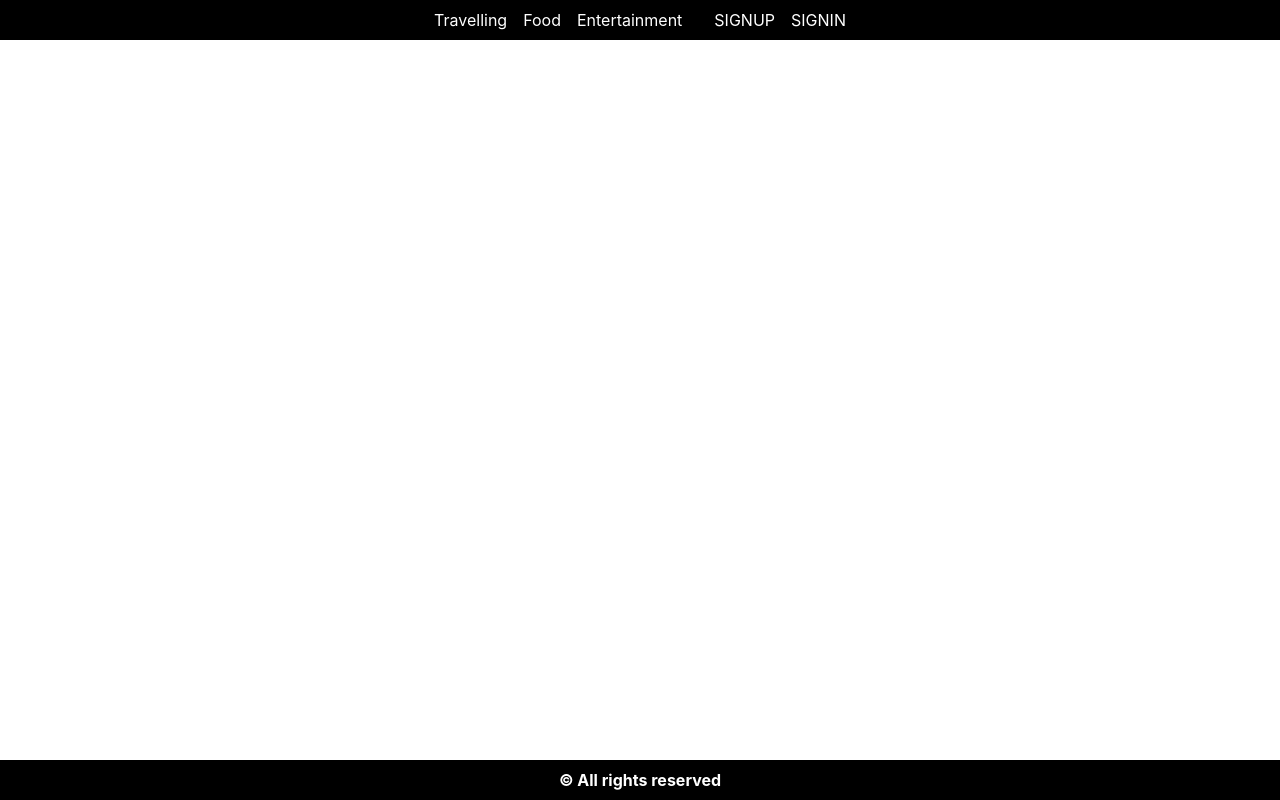
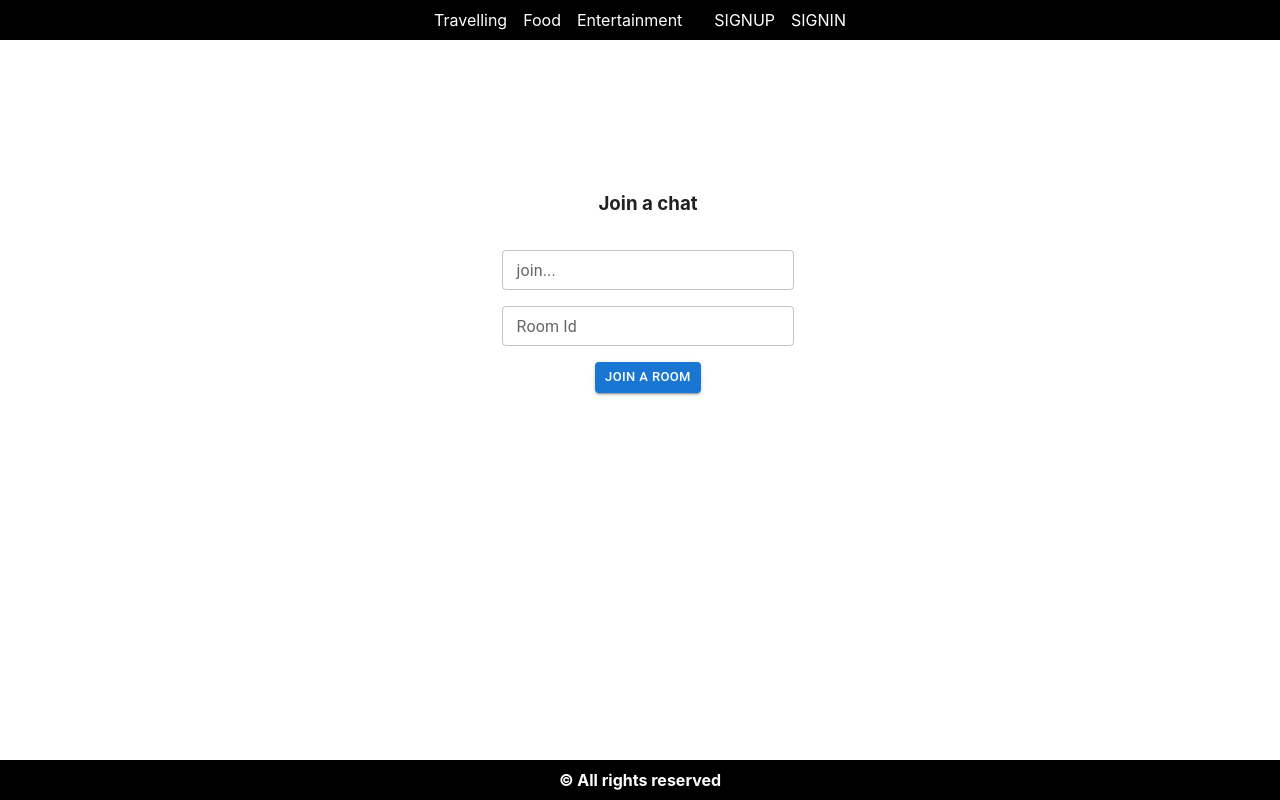
Before and after one commit to Ballazi/newreactproject, a React (Create React App) app: page /messenger in a window 1280 px wide. Built offline with nearby package versions, Linux system fonts and the light colour scheme; no server answers; sample sign-in values are in the browser's storage.

Commit message:
new update

```diff
--- a/package.json
+++ b/package.json
@@ -19,6 +19,7 @@
     "react-router-dom": "^6.8.1",
     "react-scripts": "5.0.1",
     "redux": "^4.2.1",
+    "socket.io-client": "^4.6.1",
     "styled-components": "^5.3.6",
     "web-vitals": "^2.1.4"
   },
--- a/src/App.js
+++ b/src/App.js
@@ -17,6 +17,8 @@ import ContentPage from './components/content page/ContentPage';
 import Followers from './components/follow page/Followers';
 import Followings from './components/follow page/Followings';
 import UserDetails from './components/user detail/UserDetails';
+import Messenger from './components/messenger/Messenger';
+import ChatRoom from './components/messenger/ChatRoom';
 
 const Wrapper = styled(Paper)(({ theme }) => ({
   padding: "10px",
@@ -79,6 +81,8 @@ function App() {
             <Route exact path="/user/followres" element={<Followers />} />
             <Route exact path="/user/following" element={<Followings />} />
             <Route exact path="/user/details" element={<UserDetails />} />
+            {/* <Route exact path="/messenger" element={<Messenger />} /> */}
+            <Route exact path="/messenger" element={<ChatRoom />} />
           </Routes>
         </Wrapper>
       </Grid>
--- a/src/Nav.js
+++ b/src/Nav.js
@@ -27,6 +27,13 @@ const Nav = () => {
                     : ""
                 }
                 {
+                    isLoggedIn === "true" ?
+                    <Grid item >
+                    <NavLink to={"/messenger"} style={({ isActive }) => { return { color: isActive ? "blue" : "white", textDecoration: "none" } }}>Messenger</NavLink>
+                    </Grid>
+                    : ""
+                }
+                {
                     isLoggedIn !== "true" ?
                     <Grid item >
                     <NavLink to={"/Signup"} style={({ isActive }) => { return { color: isActive ? "blue" : "white", textDecoration: "none" } }}>SIGNUP</NavLink>
--- a/src/api/api.json
+++ b/src/api/api.json
@@ -16,5 +16,6 @@
     "allFollowers" : "http://localhost:8000/api/user/follow/",
     "allFollowings" : "http://localhost:8000/api/user/following/",
     "userBlogs" : "http://localhost:8000/api/blog/userBlogs/",
-    "deleteBlog" : "http://localhost:8000/api/blog/deleteBlogs/"
+    "deleteBlog" : "http://localhost:8000/api/blog/deleteBlogs/",
+    "service" : "http://localhost:8000"
 }
--- /dev/null
+++ b/src/components/messenger/Chat.js
@@ -0,0 +1,70 @@
+import React, { useState, useEffect } from 'react';
+import { Grid, Typography, Button, TextField } from '@mui/material';
+import moment from 'moment';
+
+const Chat = ({ socket, userName, room }) => {
+    const [messageData, setMessageData] = useState("");
+    const [messageList, setMessageList] = useState([]);
+
+    useEffect(() => {
+        socket.on("message_recive", data => {
+            setMessageList(currentList => [...currentList, data]);
+        })
+    }, [])
+
+
+    const messageHandler = () => {
+        if (messageData !== null) {
+            const obj = {
+                room: room,
+                author: userName,
+                message: messageData,
+                time: moment(new Date()).format("HH:MM")
+            }
+            socket.emit("message_sent", obj);
+        }
+    }
+
+
+
+    return (
+        <Grid container spacing={2} sx={{ width: "30%", margin: "8% auto" }}>
+            <Grid item xs={12} sm={12} md={12}><Typography>Live chat</Typography></Grid>
+            <Grid item xs={12} sm={12} md={12}>
+                {
+                    messageList.length !== 0 ?
+                        messageList.map(ele => {
+                            return (
+                                <Typography variant='h5'>{ele.message}</Typography>
+                            )
+                        })
+                        : ""
+                }
+            </Grid>
+            <Grid item>
+                <Grid container direction={"row"}>
+                    <Grid item>
+                        <TextField
+                            placeholder='Hey...'
+                            size='small'
+                            fullWidth
+                            value={messageData}
+                            onChange={e => setMessageData(e.target.value)}
+                        />
+                    </Grid>
+                    <Grid item>
+                        <Button
+                            variant='contained'
+                            size='medium'
+                            onClick={() => messageHandler()}
+                        >
+                            &#9658;
+                        </Button>
+                    </Grid>
+                </Grid>
+            </Grid>
+        </Grid>
+    )
+}
+
+export default Chat
--- /dev/null
+++ b/src/components/messenger/ChatRoom.js
@@ -0,0 +1,72 @@
+import { TextField, Button, Grid } from '@mui/material';
+import React, { useState, useEffect } from 'react';
+import io from 'socket.io-client';
+import ApiUrl from "../../api/api.json"
+import Chat from './Chat';
+
+const socket = io(ApiUrl.service);
+
+const ChatRoom = () => {
+    const [userName, setUserName] = useState("");
+    const [room, setRoom] = useState("");
+    const [showChat, setShowChat] = useState(false);
+
+    useEffect(() => {
+        socket.on("join_response", (data) => {
+            if (data) {
+                setShowChat(true);
+            }
+        })
+    }, [])
+
+
+    const joinRoom = () => {
+        if (userName !== "" || room !== "") {
+            socket.emit("join_room", room);
+        }
+    }
+
+
+    return (
+        <>
+            {!showChat ? (
+                <Grid container spacing={2} sx={{ width: "30%", margin: "8% auto" }}>
+                    <Grid item xs={12} sm={12} md={12}><h3>Join a chat</h3></Grid>
+                    <Grid item xs={12} sm={12} md={12}>
+                        <TextField
+                            variant='outlined'
+                            label="join..."
+                            size='small'
+                            fullWidth
+                            value={userName}
+                            onChange={e => setUserName(e.target.value)}
+                        />
+                    </Grid>
+                    <Grid item xs={12} sm={12} md={12}>
+                        <TextField
+                            variant='outlined'
+                            label="Room Id"
+                            size='small'
+                            fullWidth
+                            value={room}
+                            onChange={e => setRoom(e.target.value)}
+                        />
+                    </Grid>
+                    <Grid item xs={12} sm={12} md={12}>
+                        <Button
+                            variant='contained'
+                            size='small'
+                            onClick={() => joinRoom()}
+                        >
+                            Join A Room
+                        </Button>
+                    </Grid>
+                </Grid>
+            ) : (
+                <Chat socket={socket} userName={userName} room={room} />
+            )}
+        </>
+    )
+}
+
+export default ChatRoom
--- /dev/null
+++ b/src/components/messenger/Messenger.js
@@ -0,0 +1,44 @@
+import React, { useState, useEffect } from 'react';
+import io from 'socket.io-client';
+import ApiUrl from "../../api/api.json"
+
+const socket = io(ApiUrl.service);
+
+const Messenger = () => {
+    const [messages, setMessages] = useState([]);
+    const [inputValue, setInputValue] = useState('');
+
+    useEffect(() => {
+        socket.on('message', (msg) => {
+            setMessages((prevMessages) => [...prevMessages, msg]);
+            console.log("message...!", msg);
+        });
+    }, []);
+
+    const handleInputChange = (event) => {
+        setInputValue(event.target.value);
+    };
+
+    const handleFormSubmit = (event) => {
+        event.preventDefault();
+        socket.emit('message', inputValue);
+        setInputValue('');
+    };
+
+    return (
+        <div>
+            <h1>Socket.io Chat App</h1>
+            <ul>
+                {messages.map((msg, index) => (
+                    <li key={index}>{msg}</li>
+                ))}
+            </ul>
+            <form onSubmit={handleFormSubmit}>
+                <input type="text" value={inputValue} onChange={handleInputChange} />
+                <button type="submit">Send</button>
+            </form>
+        </div>
+    );
+}
+
+export default Messenger
```
Also changed, not shown: 2 other files (tests, documents, lock files or other folders).
